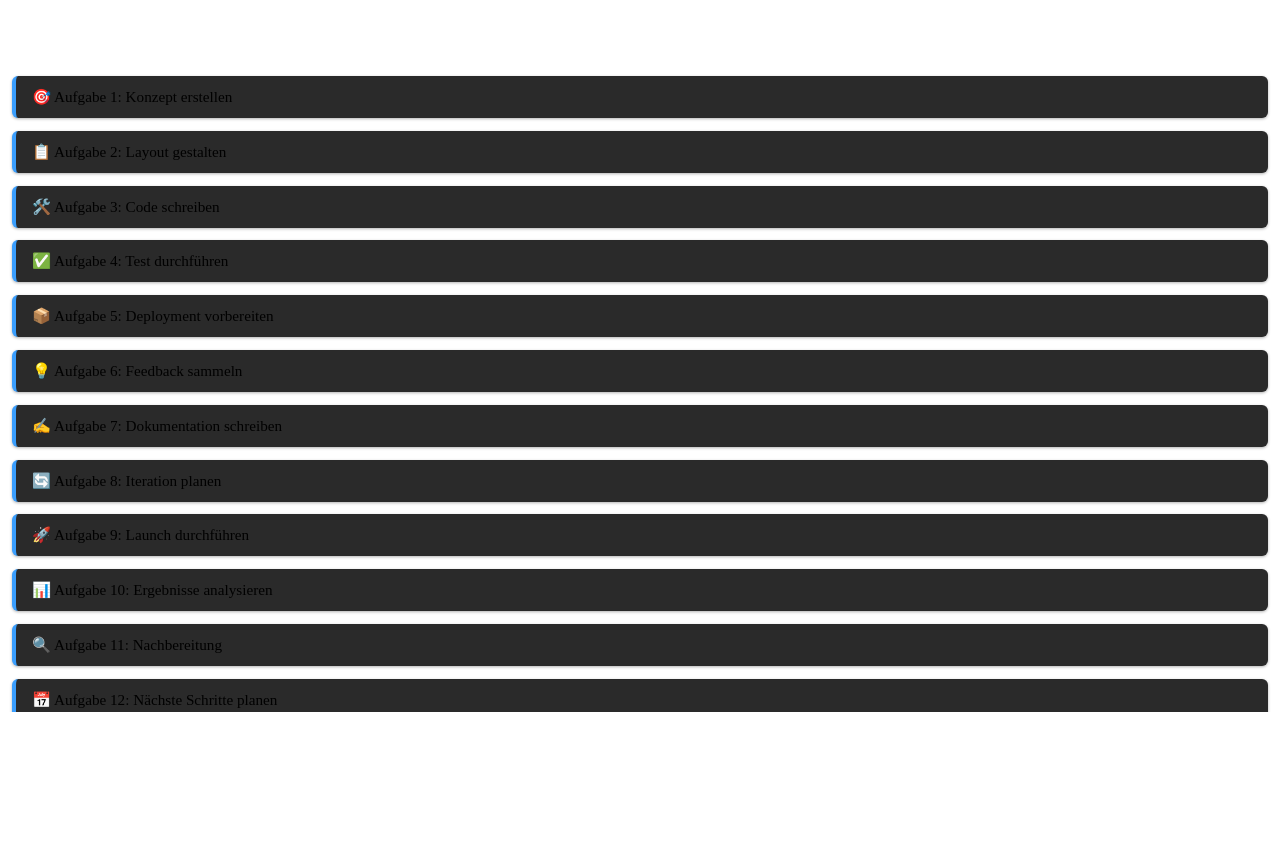
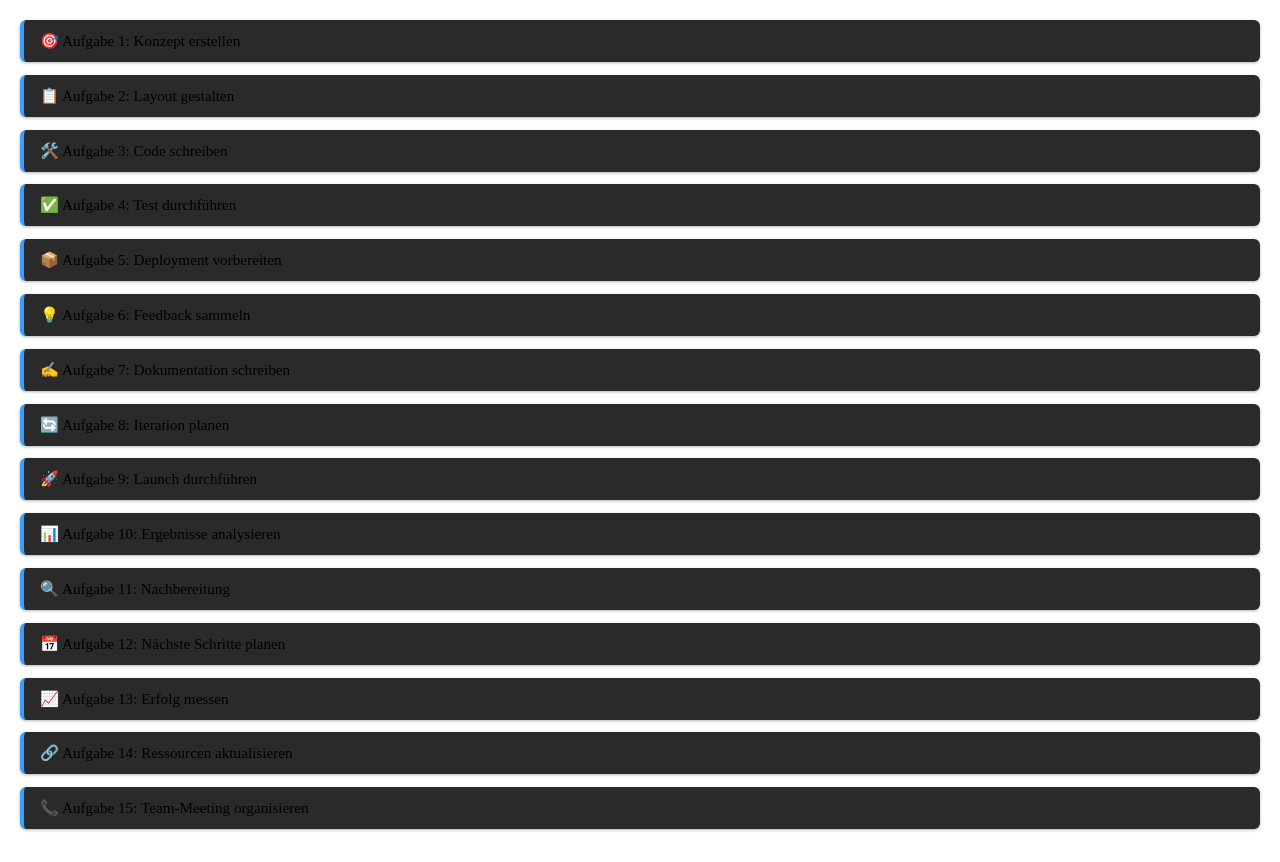
Before and after one commit to TekLM1/Task_Planner, a plain HTML site: page html/aside/aside.html in a window 1280 px wide. Before the commit the page ends 800 px from the top, so only its background shows below. Drawn offline with Linux system fonts and the light colour scheme.

Commit message:
Refactor task-aside styles for improved layout and responsiveness

```diff
--- a/html/aside/aside.css
+++ b/html/aside/aside.css
@@ -1,13 +1,15 @@
-  .task-aside{
-    position: fixed;
-    left: 0;
-    right: 0;
-    top: 64px; /* unter der Navbar, ggf. anpassen */
-    bottom: 88px; /* Platz fuer die fixen Buttons unten */
-    z-index: 900; /* unter den Buttons bleiben */
-    overflow-y: auto;      /* Liste scrollt intern */
-    padding: 12px;
-  }
+.task-aside {
+  position: fixed;
+  left: 0;
+  right: 0;
+  top: 64px;              /* unter Navbar */
+  bottom: 88px;           /* Platz für Buttons unten */
+  z-index: 900;
+  background: var(--main-background-color);
+  overflow-y: auto;
+  padding: 12px;
+  box-shadow: 0 10px 30px rgba(0,0,0,.25);
+}
 
 .task-card {
   background-color: var(--second-background-color);
@@ -24,28 +26,29 @@
 
 .task-card:hover {
   background-color: var(--hover-background-color);
-  transform: translateY(-1px); /* Alternative zu scale */
-  box-shadow: 0 2px 6px rgba(0,0,0,0.4); /* Optional schöner Hover */
+  transform: translateY(-1px);
+  box-shadow: 0 2px 6px rgba(0,0,0,0.4);
 }
 
 /* Scrollbar modern und unauffällig */
-.task-aside::-webkit-scrollbar {
-  width: 8px;
-}
-
+.task-aside::-webkit-scrollbar { width: 8px; }
 .task-aside::-webkit-scrollbar-thumb {
   background-color: #444;
   border-radius: 4px;
 }
 
-.hidden-mobile {
-  display: none;
-}
+/* Mobile Standard: aside ist sichtbar, wenn aside-open */
+.hidden-mobile { display: none; }
 
+/* Ab Tablet/Desktop sichtbar */
+@media (min-width: 650px) {
+  .hidden-mobile { display: block; }
 
-/* Sobald der Bildschirm größer als 645px ist → sichtbar */
-@media (min-width: 650px) {
-  .hidden-mobile {
-    display: block;
+  .task-aside {
+    position: relative;
+    top: 0;
+    bottom: 0;
+    box-shadow: none;
+    background: transparent;
   }
 }
```
Also changed, not shown: styles.css (+0 -20 lines).
